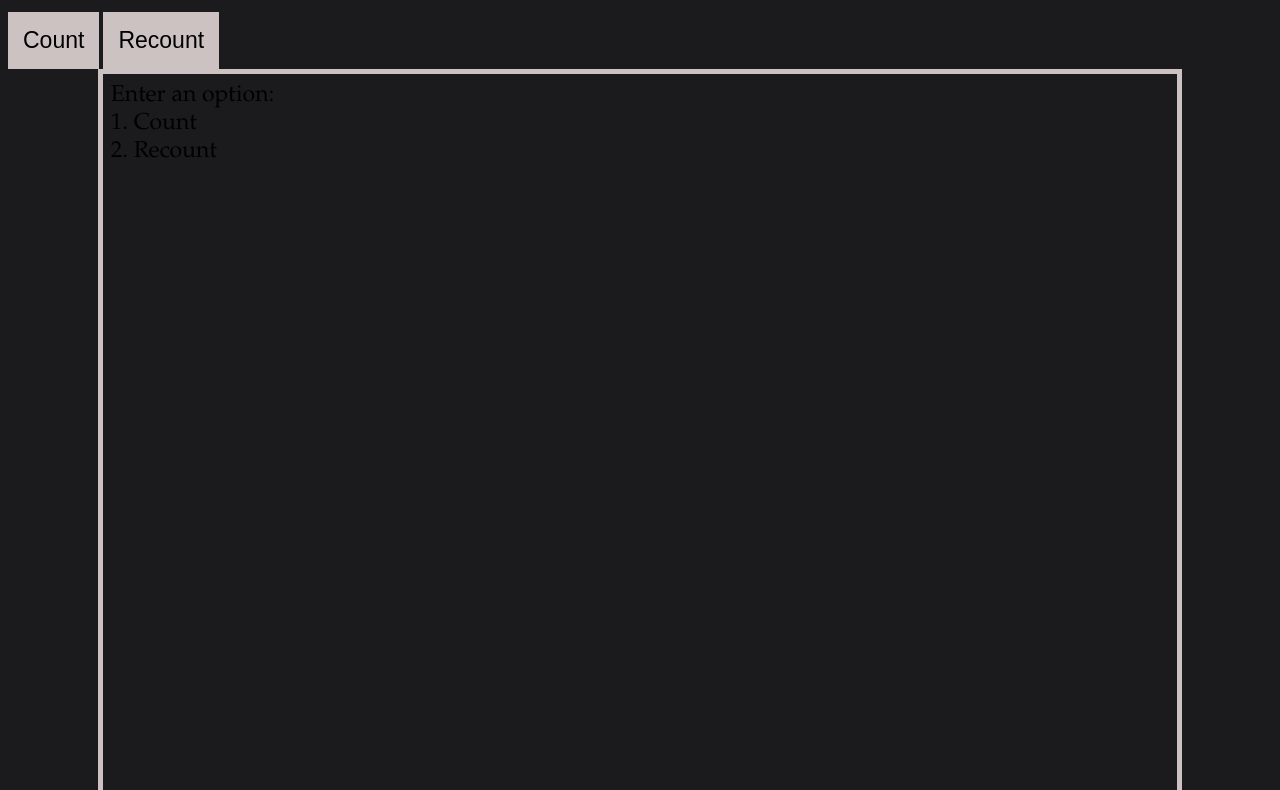
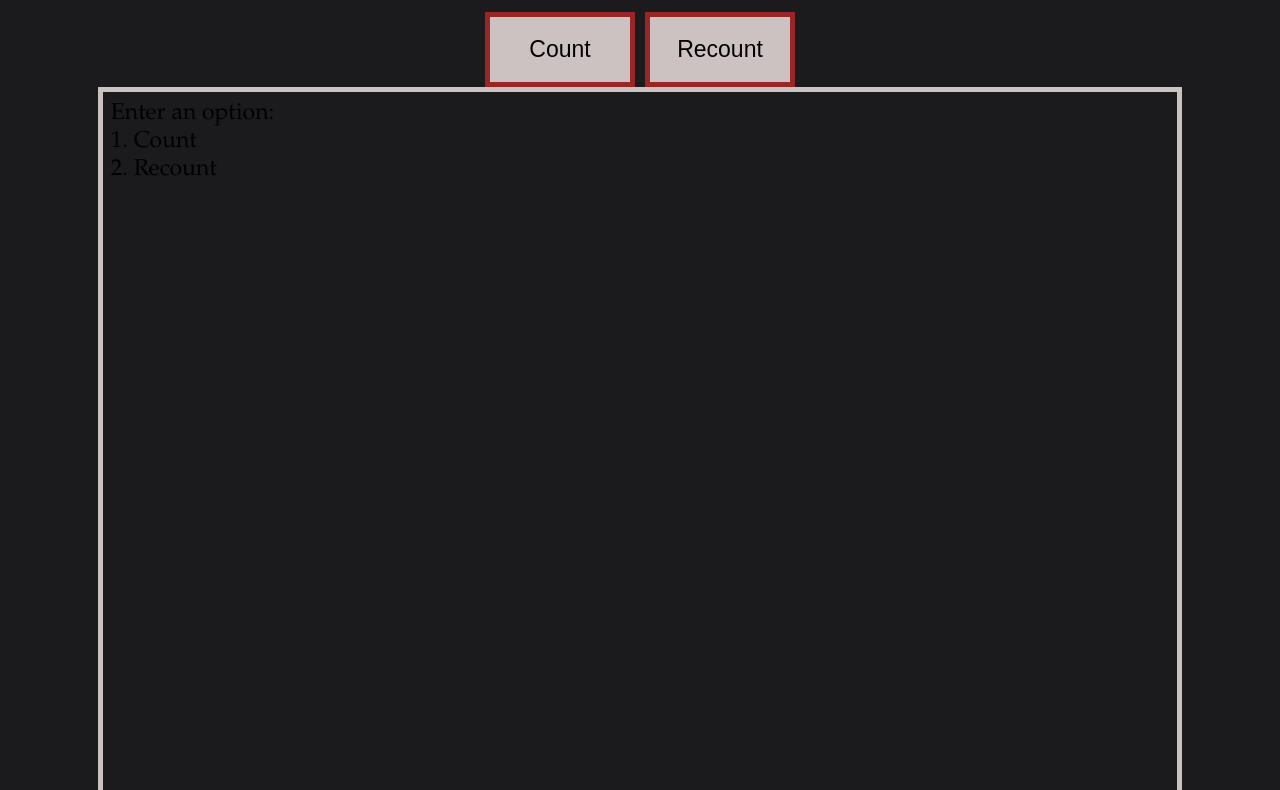
Before and after one commit to lewislemay/Strip-Counter, a website: page src/index.html in a window 1280 px wide. Shown: the part 201-991 px from the top of the page. Drawn offline with Linux system fonts and the light colour scheme.

Commit message:
Adjust button display

```diff
--- a/src/css/styles.css
+++ b/src/css/styles.css
@@ -79,11 +79,18 @@ body, #themes {
     color: var(--text);
 }
 
+.button-group {
+    display: flex;
+    justify-content: center;
+    gap: 10px;
+}
+
 button {
+    width: 150px;
+    height: 75px;
     padding: 10px;
     font-size: 23px;
-    border: 5px solid var(--border);
-    position: relative;
+    border: 5px solid var(--red);
 }
 
 #countbtn {
```
